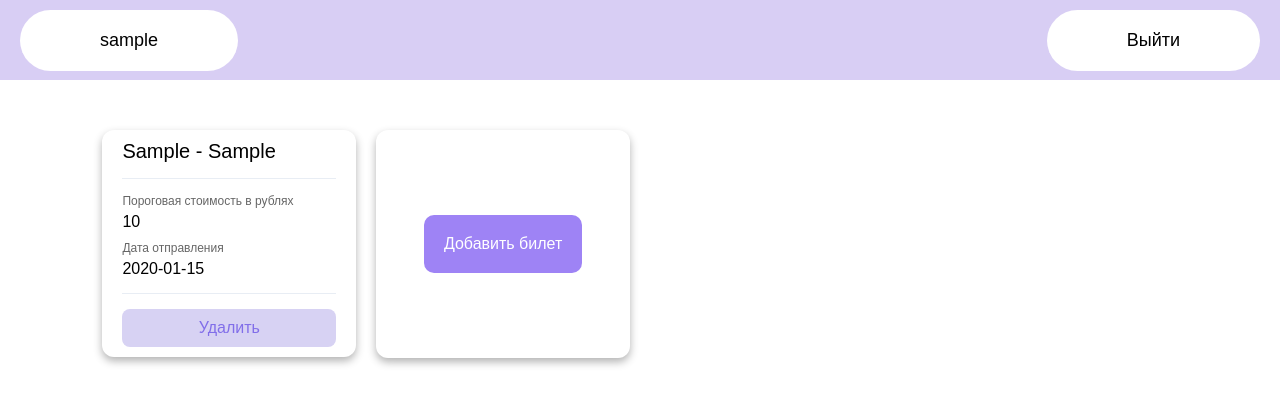
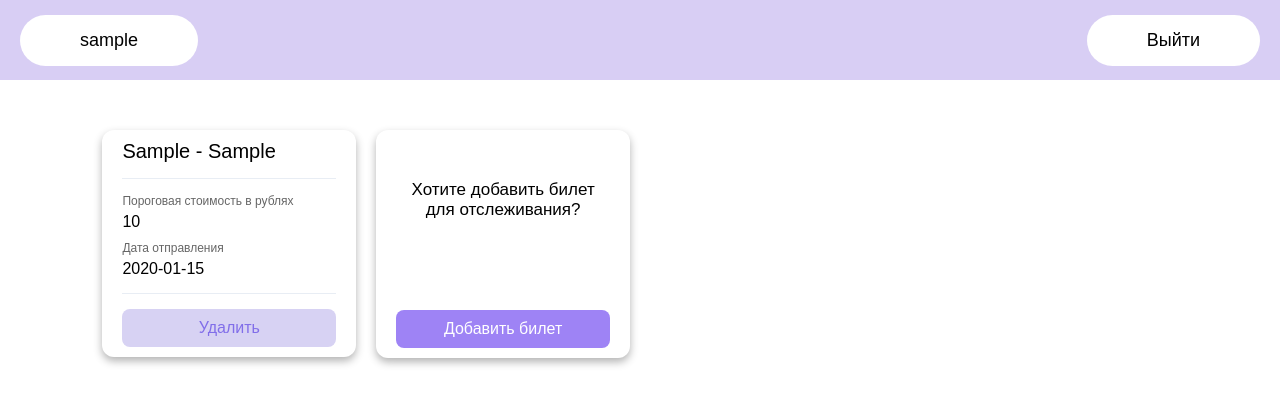
Before and after one commit to Kyronison/aviasalesforbitches, a Flask app: page / in a window 1280 px wide. Shown: the top 405 px of the page. Run offline with Flask 3, Linux system fonts and the light colour scheme; the visitor is signed in with stand-in values (Sample User, id 1); tables that the repository leaves empty hold one stand-in row (values such as "Sample post").

Commit message:
Solve bug with add ticket button

```diff
--- a/app/website/static/style.css
+++ b/app/website/static/style.css
@@ -200,7 +200,7 @@ header {
     left: 20px;
     background-color: white;
     color: black;
-    padding: 20px 80px;
+    padding: 15px 60px;
     font-size: 18px;
     border-radius: 40px;
     text-decoration: none;
@@ -213,7 +213,7 @@ header {
     right: 20px;
     background-color: white;
     color: black;
-    padding: 20px 80px;
+    padding: 15px 60px;
     font-size: 18px;
     border-radius: 40px;
     text-decoration: none;
@@ -221,37 +221,18 @@ header {
     text-align: center;
 }
 
-.center-button {
-    background-color: #9e83f5;
-    color: white;
-    padding: 20px 20px;
-    font-size: 16px;
-    border: none;
-    border-radius: 10px;
-    text-decoration: none;
-    text-align: center;
-    transition: background-color 0.3s;
-    margin-top: 75px;
-    margin-bottom: 75px;
-}
-
-.center-button:hover {
-    background-color: #805be2;
-}
-
 .bubble-button {
     display: flex;
     justify-content: center;
     align-items: center;
     background-color: white;
-    color: white;
     padding: 10px 20px;
     font-size: 16px;
     border-radius: 12px;
     width: calc(25% - 15px);
     box-sizing: border-box;
     transition: background-color 0.3s;
-    min-width: 50px;
+    min-width: 250px;
     box-shadow: 0px 4px 8px rgba(0, 0, 0, 0.3);
 }
 
@@ -277,7 +258,7 @@ header {
     width: calc(25% - 15px);
     box-sizing: border-box;
     transition: background-color 0.3s;
-    min-width: 50px;
+    min-width: 210px;
     box-shadow: 0px 4px 8px rgba(0, 0, 0, 0.3);
 }
 
@@ -304,6 +285,14 @@ header {
     margin-bottom: 10px;
 }
 
+.bubble .center-text {
+    font-size: 17px;
+    color: black;
+    margin-bottom: 10px;
+    text-align:center;
+    margin-top: 40px;
+}
+
 .bubble .delete-btn {
     background-color: #d7d2f3;
     color: #816ee9;
@@ -314,6 +303,24 @@ header {
     cursor: pointer;
     transition: background-color 0.3s;
     width: 100%;
+}
+
+.bubble .center-button {
+    background-color: #9e83f5;
+    color: white;
+    padding: 10px;
+    font-size: 16px;
+    border: none;
+    border-radius: 8px;
+    cursor: pointer;
+    transition: background-color 0.3s;
+    width: 100%;
+    margin-top: 80px;
+}
+
+.bubble .center-button:hover {
+    background-color: #805be2;
+    border-radius: 8px;
 }
 
 .bubble .delete-btn:hover {
--- a/app/website/templates/main.html
+++ b/app/website/templates/main.html
@@ -34,8 +34,11 @@
                     </form>
                 </div>
         {% endfor %}
-        <div class="bubble-button">
-            <a href="{{ url_for('cards.add_card') }}" class="center-button">Добавить билет</a>
+        <div class="bubble">
+            <div class="center-text">Хотите добавить билет для отслеживания?</div>
+            <form action="{{ url_for('cards.add_card') }}">
+                <button type="submit" class="center-button">Добавить билет</button>
+            </form>
         </div>
     </div>
 </div>
```
